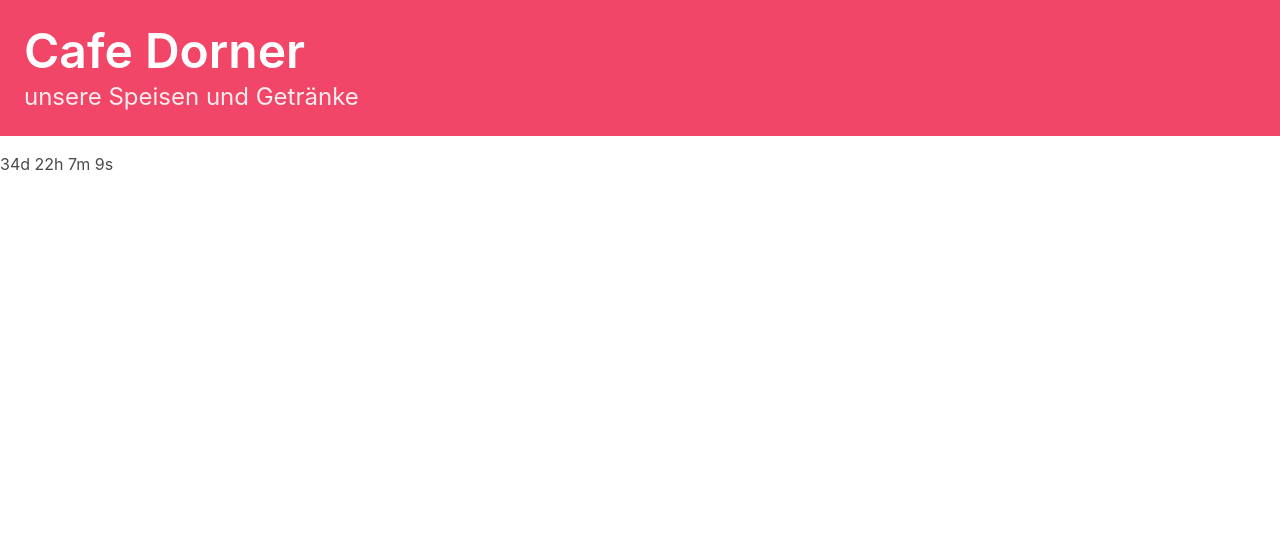
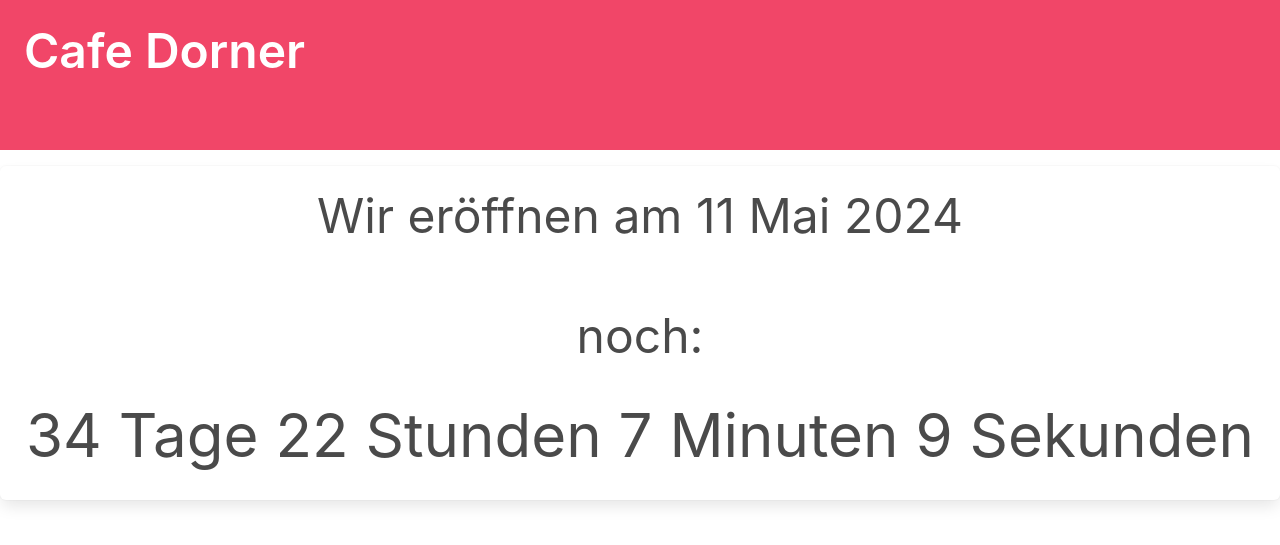
Before and after one commit to pumucklll/menue, a Django app: page / in a window 1280 px wide. Shown: the top 545 px of the page. Run offline with Django 5.2, Linux system fonts and the light colour scheme.

Commit message:
28 Timer 2 ok

```diff
--- a/templates/event.html
+++ b/templates/event.html
@@ -23,7 +23,7 @@
                   clear: both;
                 }
         </style>
-                <style>
+        <style>
             figure {
               display: block;
               margin-top: 1em;
@@ -31,19 +31,30 @@
               margin-left: 0px;
               margin-right: 0px;
             }
+            p {
+              text-align: center;
+              font-size: 60px;
+              margin-top: 0px;
+            }
         </style>
     </head>
 <body>
         <section class="hero is-small is-danger mb-4">
         <div class="hero-body">
             <h1 class="title is-1">Cafe Dorner</h1>
-            <p class="subtitle is-4">
-                unsere Speisen und Getränke
-            </p>
+            <br>
         </div>
         </section>
+    <form class="box">
+      <div class="field">
+          <p class="subtitle is-1">
+                Wir eröffnen am 11 Mai 2024
+              <br>
+                <br> noch: <p id="demo"></p>
+          </p>
+      </div>
+    </form>
 
-<p id="demo"></p>
 
 <script>
 // Set the date we're counting down to
@@ -65,13 +76,13 @@
   var seconds = Math.floor((distance % (1000 * 60)) / 1000);
 
   // Output the result in an element with id="demo"
-  document.getElementById("demo").innerHTML = days + "d " + hours + "h "
-  + minutes + "m " + seconds + "s ";
+  document.getElementById("demo").innerHTML = days + " Tage  " + hours + " Stunden  "
+  + minutes + " Minuten  " + seconds + " Sekunden  ";
 
   // If the count down is over, write some text
   if (distance < 0) {
     clearInterval(x);
-    document.getElementById("demo").innerHTML = "EXPIRED";
+    document.getElementById("demo").innerHTML = "Wir haben geöffnet";
   }
 }, 1000);
 </script>
```
